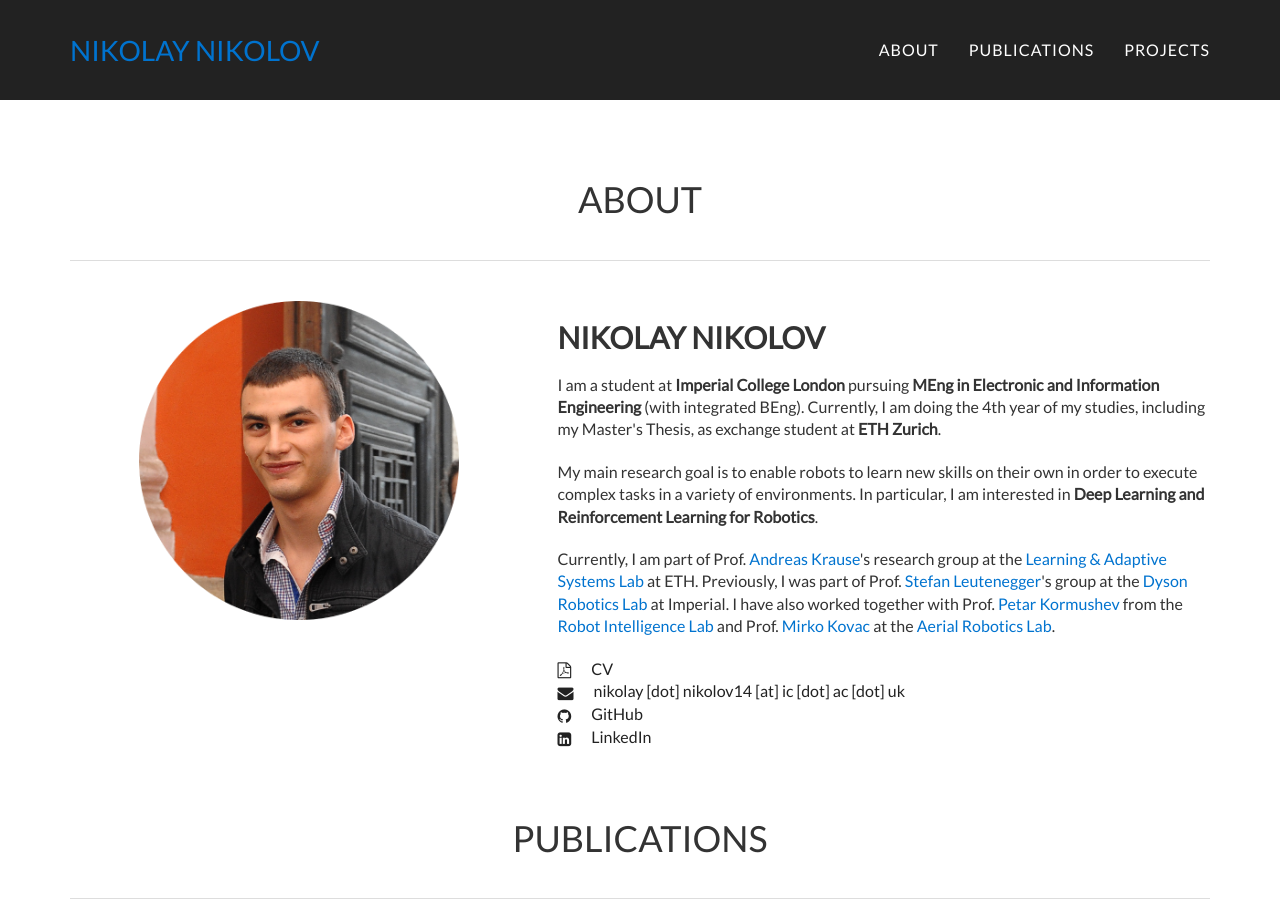
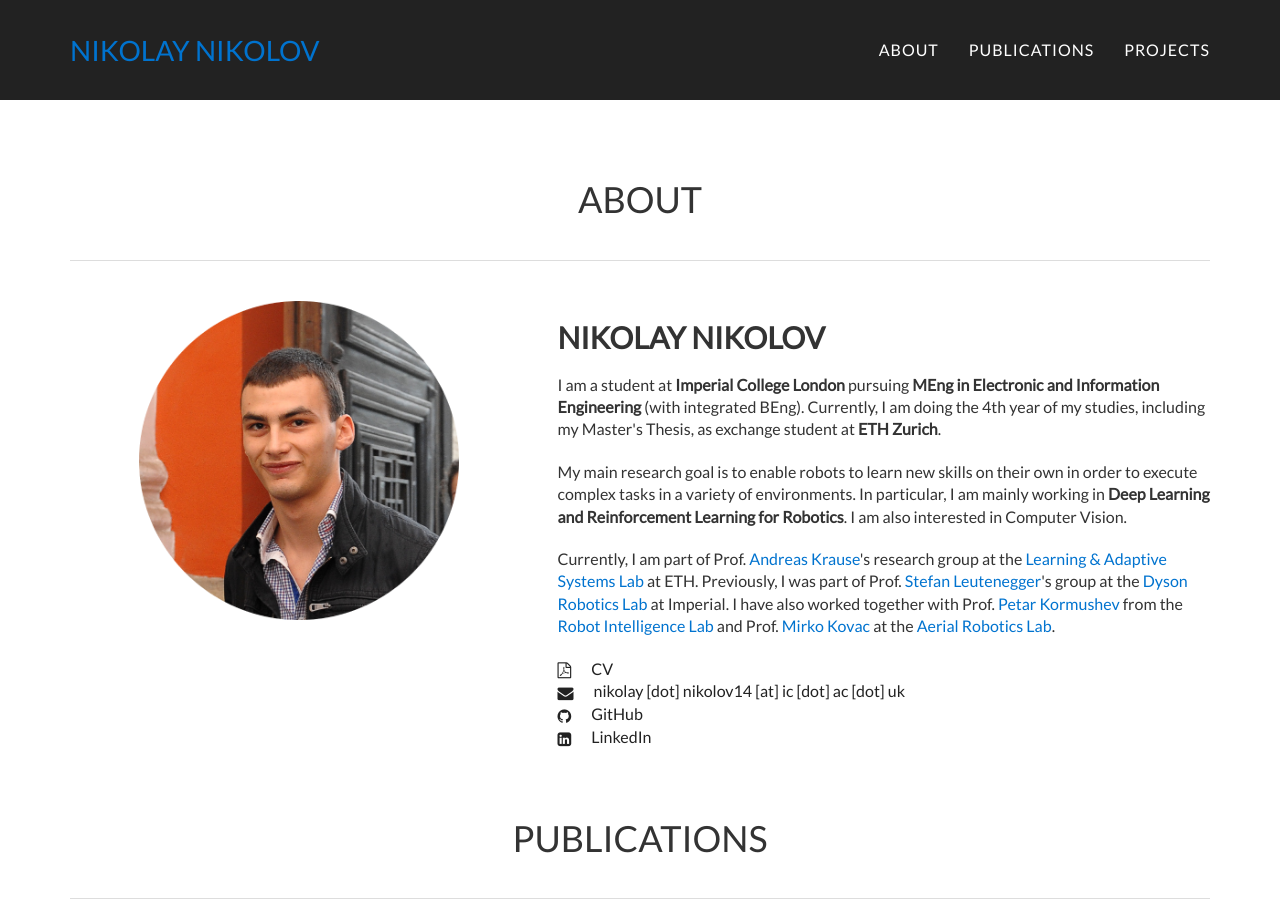
Before and after one commit to nikonikolov/nikonikolov.github.io, a Jekyll site: the page built from index.html, in a window 1280 px wide and 900 px high. Built offline with Jekyll 4.4.1, drawn with Linux system fonts in a browser that asks for light colours.

Commit message:
fix about section

```diff
--- a/index.html
+++ b/index.html
@@ -24,7 +24,7 @@ permalink: /
     </p>
 
     <p class="lead">
-    My main research goal is to enable robots to learn new skills on their own in order to execute complex tasks in a variety of environments. In particular, I am interested in <b>Deep Learning and Reinforcement Learning for Robotics</b>.
+    My main research goal is to enable robots to learn new skills on their own in order to execute complex tasks in a variety of environments. In particular, I am mainly working in <b>Deep Learning and Reinforcement Learning for Robotics</b>. I am also interested in Computer Vision.
     </p>
 
     <p class="lead">
```
